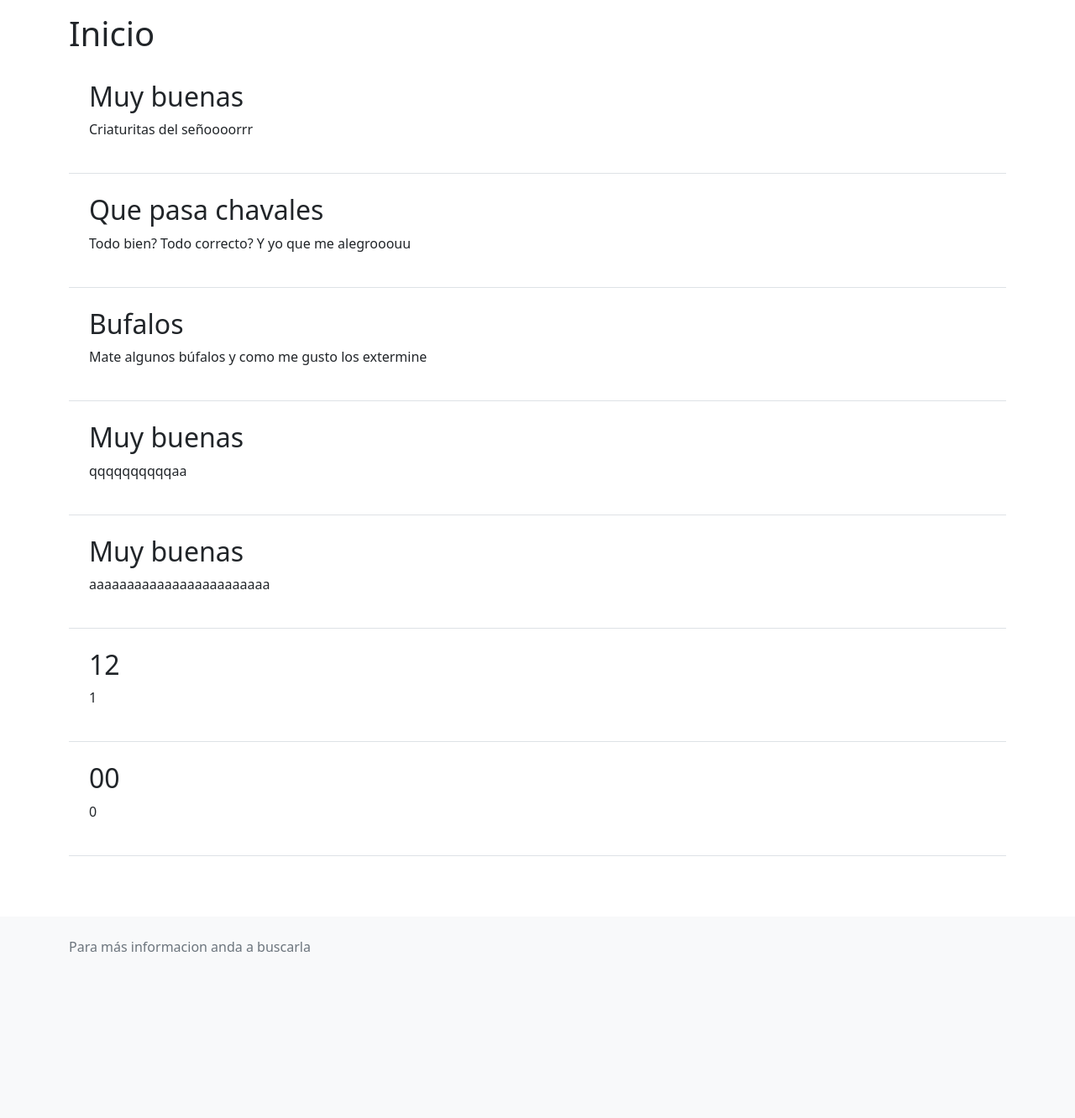
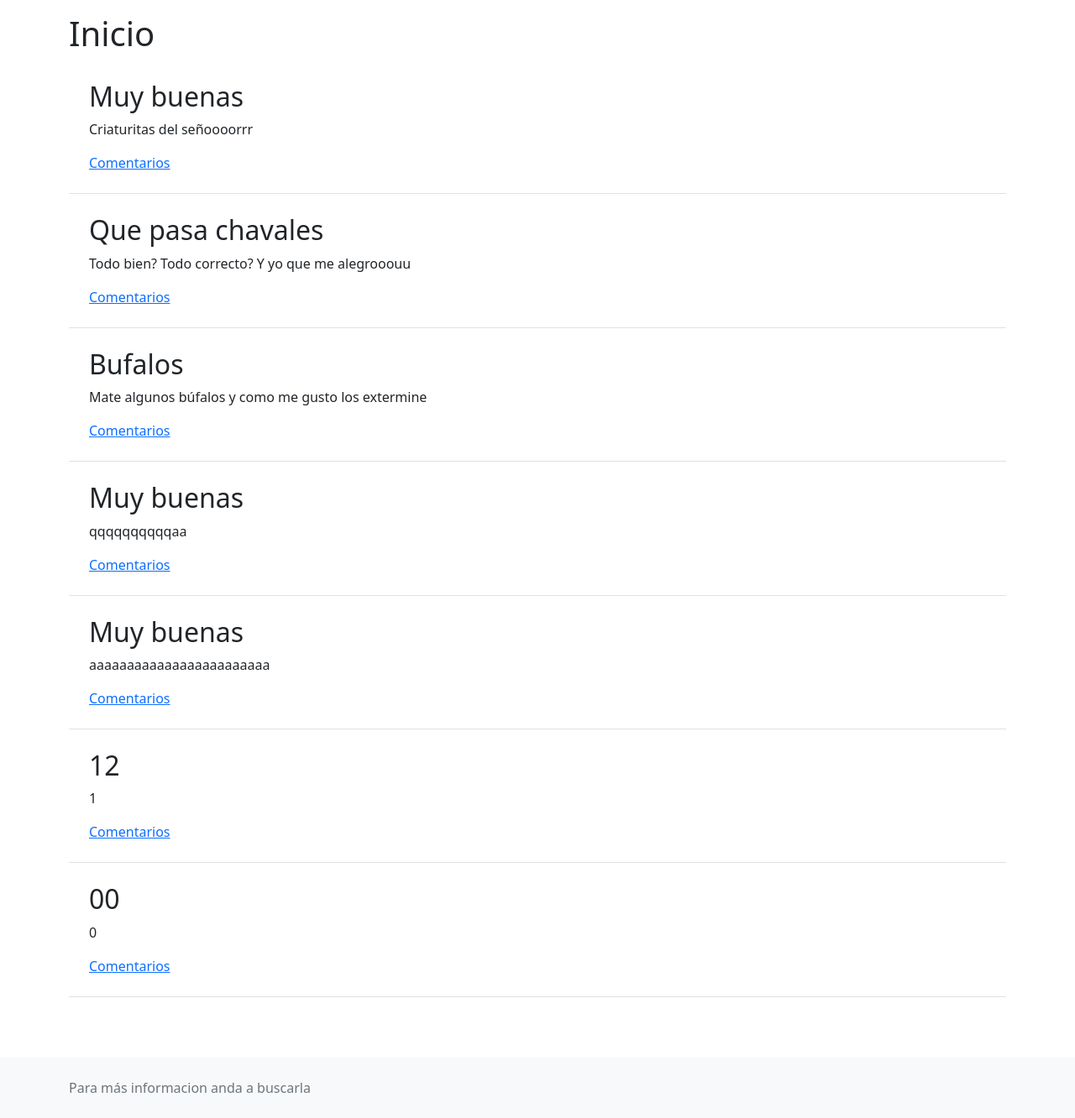
Before and after one commit to estaGrande/BackEnd, a Django app: page / in a window 1280 px wide. Shown: the part 56-1388 px from the top of the page at 84% size. Before the commit the page ends 1190 px from the top, so only its background shows below. Run offline with Django 4.2, Linux system fonts and the light colour scheme; data comes from the database, SQL or seed files in the repository.

Commit message:
final final

```diff
--- a/templates/home.html
+++ b/templates/home.html
@@ -13,10 +13,10 @@
 
         {% if  request.user == p.user %}
         <a href="/post/{{p.id}}">Editar</a>
-        <a href="/coment/{{p.id}}">Comentarios</a>
         {% endif %}
 
     {% endif %}
+    <a href="/coment/{{p.id}}">Comentarios</a>
 
     </div>
 {% endfor %}
```
